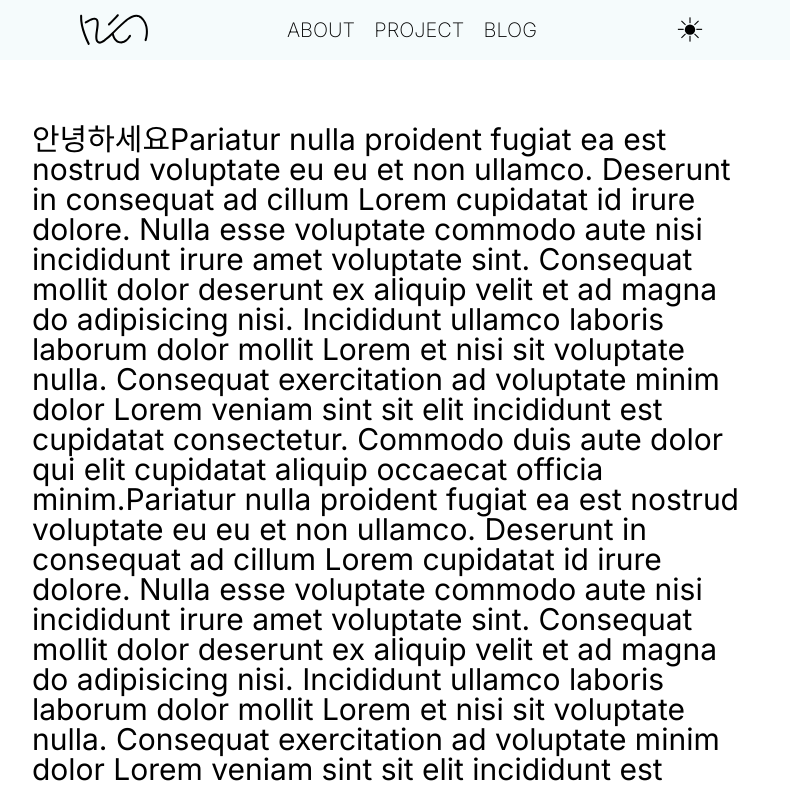
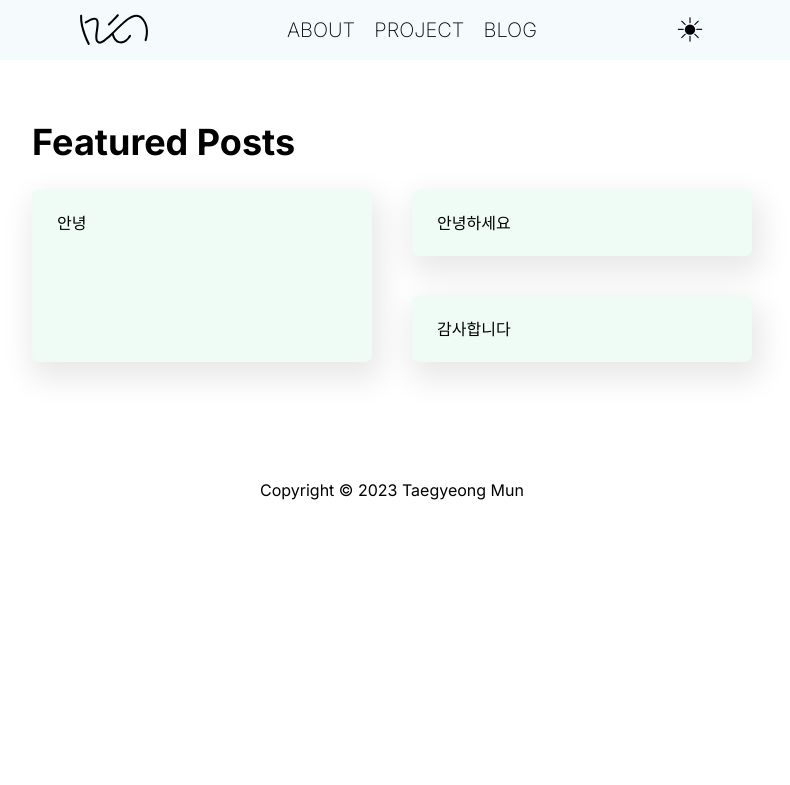
Before and after one commit to xmun74/xmunt, a Next.js app: page / in a window 1280 px wide. Shown: the top 785 px of the page, without its empty margins (248-1038 px from the left). Built offline with nearby package versions, Linux system fonts and the light colour scheme.

Commit message:
style: home, about

```diff
--- /dev/null
+++ b/components/PreviewContent.tsx
@@ -0,0 +1,33 @@
+import styled from 'styled-components'
+import { themeColor } from '../styles/theme'
+
+const PostWrap = styled.div`
+  display: grid;
+  grid-template-columns: 1fr 1fr;
+  grid-gap: 40px;
+`
+const PostItem = styled.div`
+  background-color: ${themeColor.box1};
+  color: ${themeColor.text1};
+  padding: 25px;
+  border-radius: 7px;
+  box-shadow: 4px 12px 30px 6px rgb(0 0 0 / 9%);
+  &:hover {
+    box-shadow: 4px 12px 30px 6px rgb(0 0 0 / 15%);
+    transition: all 0.3s;
+    transform: translateY(-10px);
+  }
+  &:nth-child(1) {
+    grid-row: 1 / span 2;
+  }
+`
+function PreviewContent() {
+  return (
+    <PostWrap>
+      <PostItem>안녕</PostItem>
+      <PostItem>안녕하세요</PostItem>
+      <PostItem>감사합니다</PostItem>
+    </PostWrap>
+  )
+}
+export default PreviewContent
--- a/pages/index.tsx
+++ b/pages/index.tsx
@@ -1,8 +1,13 @@
 import Head from 'next/head'
 import styled from 'styled-components'
+import PreviewContent from '../components/PreviewContent'
 
-const Container = styled.div`
-  font-size: 30px;
+const HomeContainer = styled.div``
+
+const SubHeading = styled.h1`
+  font-size: 36px;
+  font-weight: 700;
+  margin-bottom: 30px;
 `
 
 export default function Home() {
@@ -11,67 +16,10 @@ export default function Home() {
       <Head>
         <title>xmunt blog</title>
       </Head>
-      <Container>
-        안녕하세요Pariatur nulla proident fugiat ea est nostrud voluptate eu eu
-        et non ullamco. Deserunt in consequat ad cillum Lorem cupidatat id irure
-        dolore. Nulla esse voluptate commodo aute nisi incididunt irure amet
-        voluptate sint. Consequat mollit dolor deserunt ex aliquip velit et ad
-        magna do adipisicing nisi. Incididunt ullamco laboris laborum dolor
-        mollit Lorem et nisi sit voluptate nulla. Consequat exercitation ad
-        voluptate minim dolor Lorem veniam sint sit elit incididunt est
-        cupidatat consectetur. Commodo duis aute dolor qui elit cupidatat
-        aliquip occaecat officia minim.Pariatur nulla proident fugiat ea est
-        nostrud voluptate eu eu et non ullamco. Deserunt in consequat ad cillum
-        Lorem cupidatat id irure dolore. Nulla esse voluptate commodo aute nisi
-        incididunt irure amet voluptate sint. Consequat mollit dolor deserunt ex
-        aliquip velit et ad magna do adipisicing nisi. Incididunt ullamco
-        laboris laborum dolor mollit Lorem et nisi sit voluptate nulla.
-        Consequat exercitation ad voluptate minim dolor Lorem veniam sint sit
-        elit incididunt est cupidatat consectetur. Commodo duis aute dolor qui
-        elit cupidatat aliquip occaecat officia minimPariatur nulla proident
-        fugiat ea est nostrud voluptate eu eu et non ullamco. Deserunt in
-        consequat ad cillum Lorem cupidatat id irure dolore. Nulla esse
-        voluptate commodo aute nisi incididunt irure amet voluptate sint.
-        Consequat mollit dolor deserunt ex aliquip velit et ad magna do
-        adipisicing nisi. Incididunt ullamco laboris laborum dolor mollit Lorem
-        et nisi sit voluptate nulla. Consequat exercitation ad voluptate minim
-        dolor Lorem veniam sint sit elit incididunt est cupidatat consectetur.
-        Commodo duis aute dolor qui elit cupidatat aliquip occaecat officia
-        minimPariatur nulla proident fugiat ea est nostrud voluptate eu eu et
-        non ullamco. Deserunt in consequat ad cillum Lorem cupidatat id irure
-        dolore. Nulla esse voluptate commodo aute nisi incididunt irure amet
-        voluptate sint. Consequat mollit dolor deserunt ex aliquip velit et ad
-        magna do adipisicing nisi. Incididunt ullamco laboris laborum dolor
-        mollit Lorem et nisi sit voluptate nulla. Consequat exercitation ad
-        voluptate minim dolor Lorem veniam sint sit elit incididunt est
-        cupidatat consectetur. Commodo duis aute dolor qui elit cupidatat
-        aliquip occaecat officia minimPariatur nulla proident fugiat ea est
-        nostrud voluptate eu eu et non ullamco. Deserunt in consequat ad cillum
-        Lorem cupidatat id irure dolore. Nulla esse voluptate commodo aute nisi
-        incididunt irure amet voluptate sint. Consequat mollit dolor deserunt ex
-        aliquip velit et ad magna do adipisicing nisi. Incididunt ullamco
-        laboris laborum dolor mollit Lorem et nisi sit voluptate nulla.
-        Consequat exercitation ad voluptate minim dolor Lorem veniam sint sit
-        elit incididunt est cupidatat consectetur. Commodo duis aute dolor qui
-        elit cupidatat aliquip occaecat officia minimPariatur nulla proident
-        fugiat ea est nostrud voluptate eu eu et non ullamco. Deserunt in
-        consequat ad cillum Lorem cupidatat id irure dolore. Nulla esse
-        voluptate commodo aute nisi incididunt irure amet voluptate sint.
-        Consequat mollit dolor deserunt ex aliquip velit et ad magna do
-        adipisicing nisi. Incididunt ullamco laboris laborum dolor mollit Lorem
-        et nisi sit voluptate nulla. Consequat exercitation ad voluptate minim
-        dolor Lorem veniam sint sit elit incididunt est cupidatat consectetur.
-        Commodo duis aute dolor qui elit cupidatat aliquip occaecat officia
-        minimPariatur nulla proident fugiat ea est nostrud voluptate eu eu et
-        non ullamco. Deserunt in consequat ad cillum Lorem cupidatat id irure
-        dolore. Nulla esse voluptate commodo aute nisi incididunt irure amet
-        voluptate sint. Consequat mollit dolor deserunt ex aliquip velit et ad
-        magna do adipisicing nisi. Incididunt ullamco laboris laborum dolor
-        mollit Lorem et nisi sit voluptate nulla. Consequat exercitation ad
-        voluptate minim dolor Lorem veniam sint sit elit incididunt est
-        cupidatat consectetur. Commodo duis aute dolor qui elit cupidatat
-        aliquip occaecat officia minim
-      </Container>
+      <HomeContainer>
+        <SubHeading>Featured Posts</SubHeading>
+        <PreviewContent />
+      </HomeContainer>
     </>
   )
 }
--- a/styles/styled.d.ts
+++ b/styles/styled.d.ts
@@ -10,5 +10,6 @@ declare module 'styled-components' {
     bg1: string
     bg2: string
     inlineCode: string
+    box1: string
   }
 }
--- a/styles/theme.ts
+++ b/styles/theme.ts
@@ -9,6 +9,7 @@ export const lightTheme: DefaultTheme = {
   bg1: '#ffffff',
   bg2: 'rgba(248,194,145,0.7)',
   inlineCode: '#E9ECEF',
+  box1: '#EFFBF5',
 }
 
 export const darkTheme: DefaultTheme = {
@@ -20,6 +21,7 @@ export const darkTheme: DefaultTheme = {
   bg1: '#121212',
   bg2: 'rgba(223, 181, 28, 0.7);',
   inlineCode: '#363636',
+  box1: '#424242',
 }
 
 type VariableKey = keyof DefaultTheme
```
Also changed, not shown: _posts/preview.md (+1 -0 lines), pages/about/index.tsx (+5 -4 lines).
